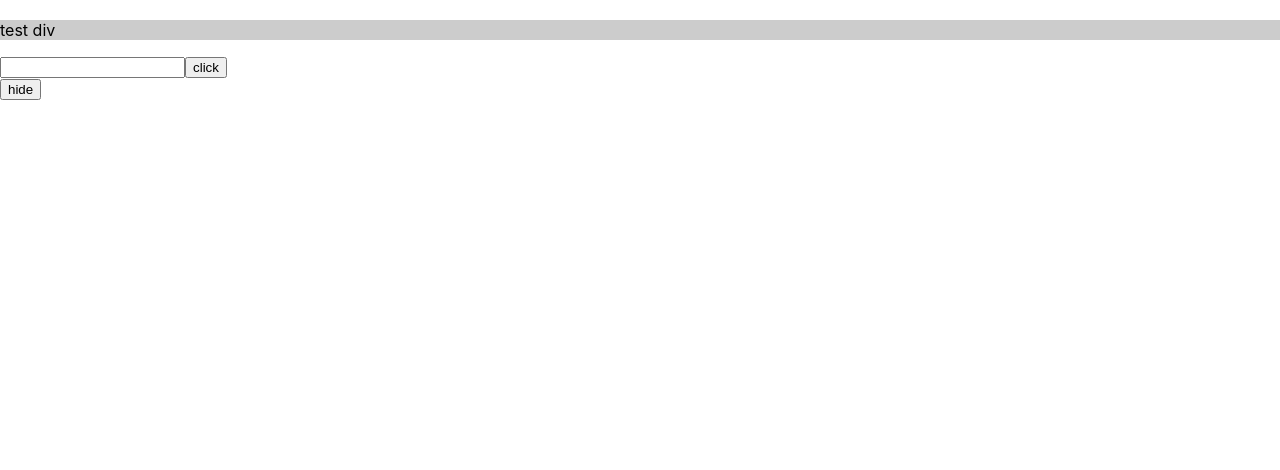
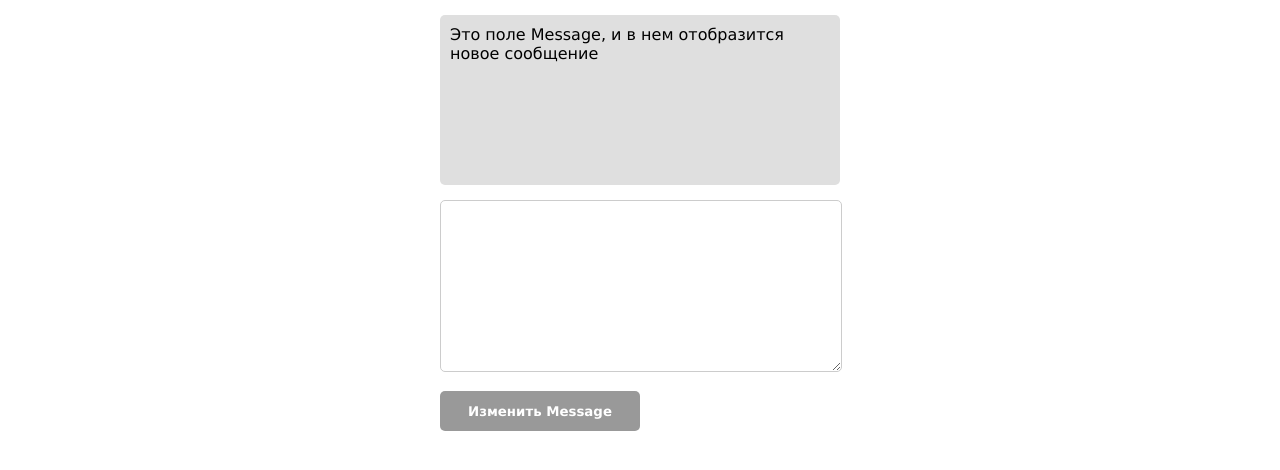
Before and after one commit to AleksandrPuchkov/gb-react, a React (Create React App) app: page / in a window 1280 px wide. Shown: the top 470 px of the page. Built offline with nearby package versions, Linux system fonts and the light colour scheme.

Commit message:
add func components

```diff
--- a/src/App.css
+++ b/src/App.css
@@ -1 +1,41 @@
-.form {background-color: #CCC;}
+* {
+    font-family: Verdana, Geneva, Tahoma, sans-serif;
+}
+
+.form {
+    margin: 0 auto;
+    width: 400px;
+}
+
+.message {
+    height: 150px;
+    margin: 15px 0 0 0;
+    padding: 10px;
+    background-color: rgb(223, 223, 223);
+    border-radius: 5px;
+}
+
+.inputField {
+    width: 95%;
+    margin: 15px 0px;
+    padding: 10px;
+    height: 150px;
+    border: 1px solid #CCC;
+    border-radius: 5px;
+}
+
+.inputButton {
+    width: 200px;
+    height: 40px;
+    border-radius: 5px;
+    border: 0px;
+    background-color: #999;
+    color: white;
+    font-weight: 700;
+    transition: background-color 0.3s ease;
+}
+
+.inputButton:hover {
+    background-color: #555;
+    cursor: pointer;
+}
--- a/src/App.jsx
+++ b/src/App.jsx
@@ -1,10 +1,15 @@
 import React, { Component } from 'react'
 import './App.css';
-import { Form } from './components/FormClass/Form'
+import { Form } from './components/FormHW1/Form'
 
 export const App = () => {
   return <>
-  <div className="form" style={{ marginTop: '20px' }}>test div</div>
-  <Form/>
+  <Form />
   </>
 }
+
+// export class AppCl extends Component {
+//   render () {
+//     return <h1>asdsa</h1>
+//   }
+// }
--- a/src/components/FormFunc/Form.jsx
+++ b/src/components/FormFunc/Form.jsx
@@ -15,7 +15,7 @@ export const Form = () => {
     }
 
     const handleChange = (ev) => {
-        setValue( ev.target.val )
+        setValue( ev.target.value )
     }
 
     return <>
--- /dev/null
+++ b/src/components/FormHW1/Button.jsx
@@ -0,0 +1,3 @@
+export const Button = (props) => {
+    return <button onClick={props.click}  className="inputButton">Изменить Message</button>
+}
--- /dev/null
+++ b/src/components/FormHW1/Form.jsx
@@ -0,0 +1,25 @@
+import React, { useState } from 'react'
+import { Message } from './Message'
+import { Input } from './Input'
+import { Button } from './Button'
+
+export const Form = () => {
+
+    const [value, setValue] = useState('')
+    const [message, setMessage] = useState('Это поле Message, и в нем отобразится новое сообщение')
+
+    const handleClick = () => {
+        setMessage(value)
+    }
+
+    const handleChange = (ev) => {
+        setValue(ev.target.value)
+    }
+
+    return <div className='form'>
+        <Message message={message} />
+        <Input value={value} change={handleChange}  />
+        <br />
+        <Button click={handleClick} />
+    </div>
+}
--- /dev/null
+++ b/src/components/FormHW1/Input.jsx
@@ -0,0 +1,3 @@
+export const Input = (props) => {
+    return <textarea value={props.value} onChange={props.change} className="inputField" />
+}
--- /dev/null
+++ b/src/components/FormHW1/Message.jsx
@@ -0,0 +1,3 @@
+export const Message = (props) => {
+    return <div className="message">{props.message}</div>
+}
--- /dev/null
+++ b/src/components/FormHW1Class/Form.jsx
@@ -0,0 +1,25 @@
+import React, { useState } from 'react'
+import { Message } from './Message'
+import { Input } from './Input'
+import { Button } from './Button'
+
+export const Form = () => {
+
+    const [value, setValue] = useState('')
+    const [message, setMessage] = useState('Это поле Message, и в нем отобразится новое сообщение')
+
+    const handleClick = () => {
+        setMessage(value)
+    }
+
+    const handleChange = (ev) => {
+        setValue(ev.target.value)
+    }
+
+    return <div className='form'>
+        <Message message={message} />
+        <Input value={value} change={handleChange}  />
+        <br />
+        <Button click={handleClick} />
+    </div>
+}
```
